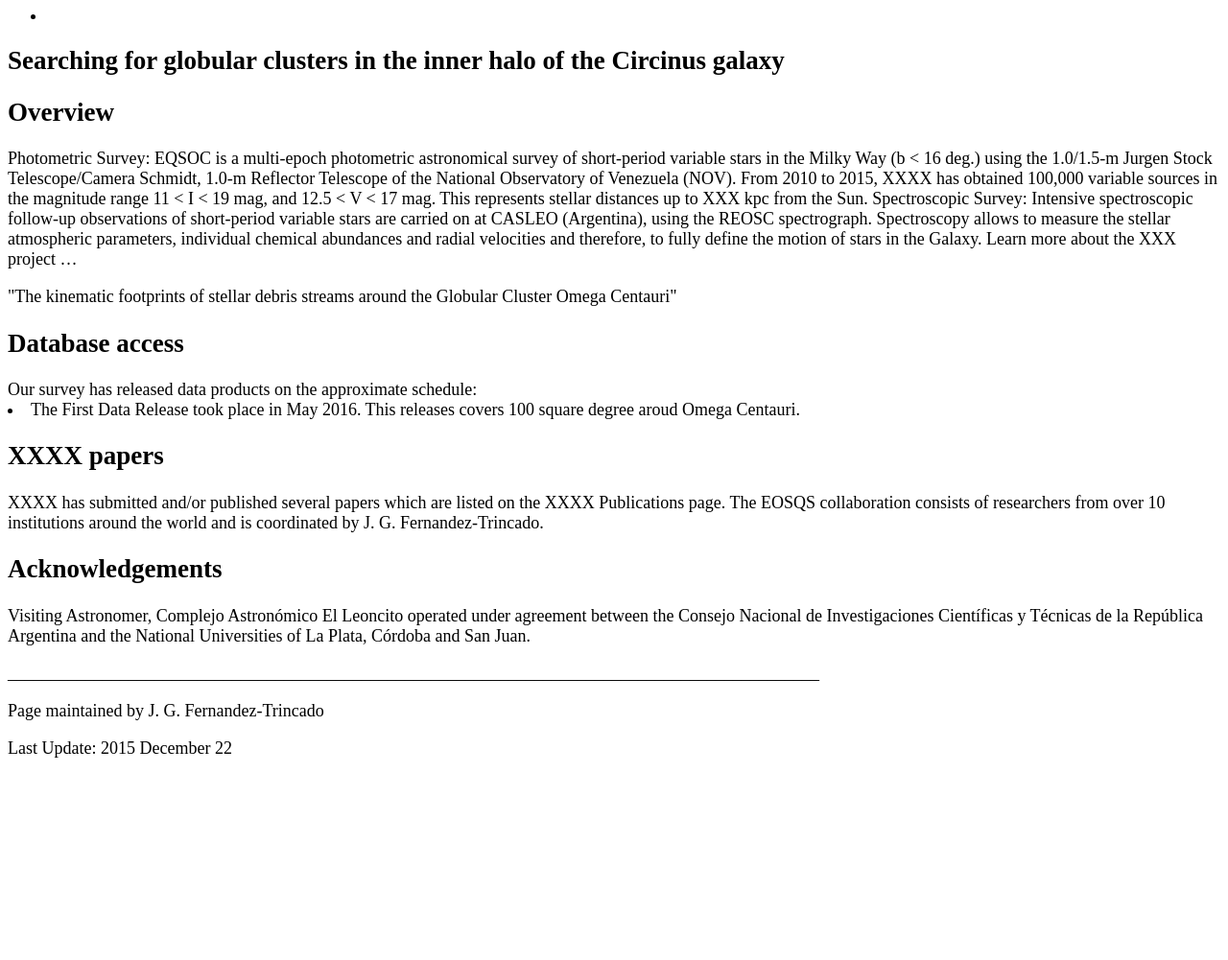
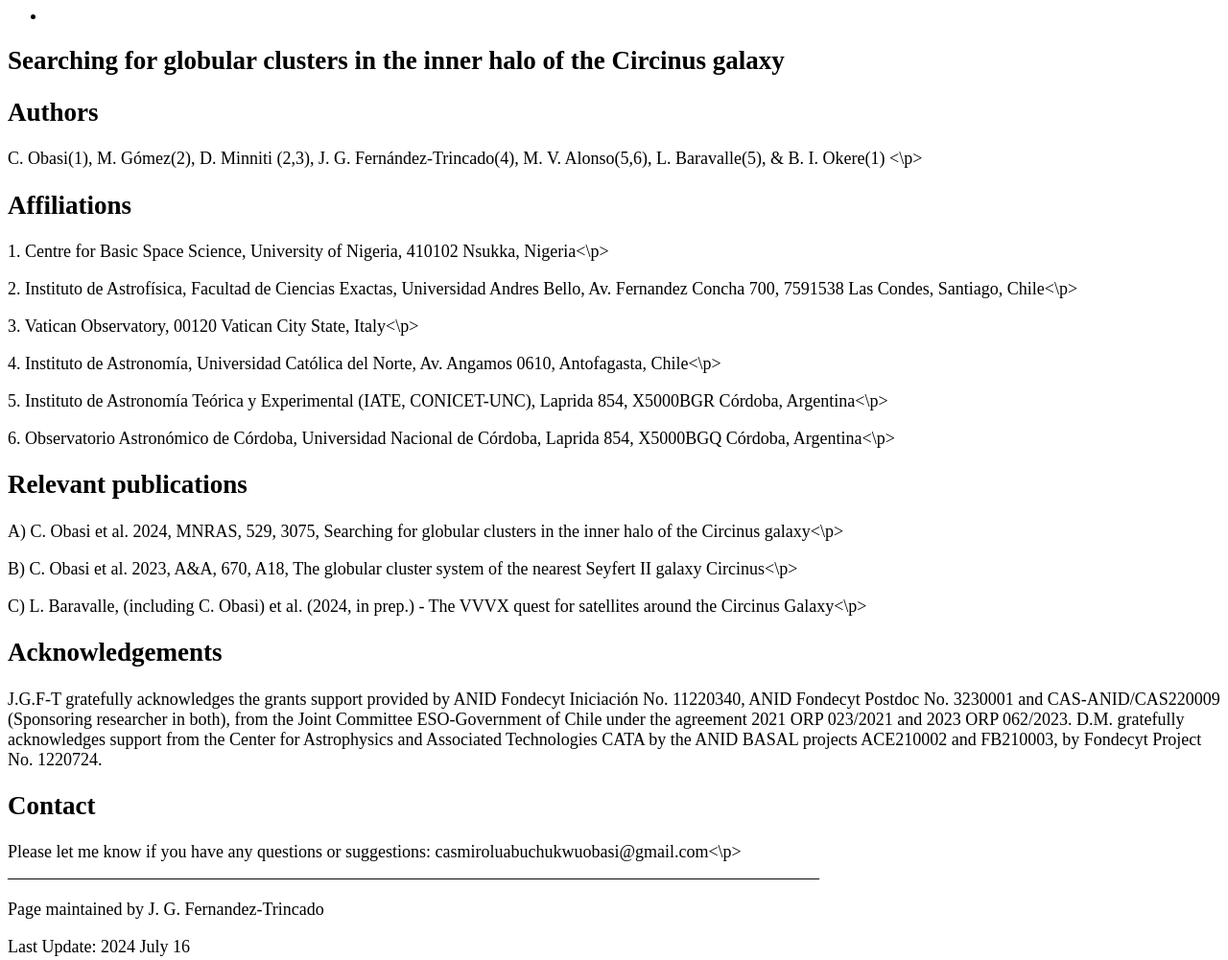
Before and after one commit to Fernandez-Trincado/Obasi, a plain HTML site: page index.html in a window 1280 px wide. Shown: the whole page at 96% size. Before the commit the page ends 809 px from the top, so only its background shows below. Drawn offline with Linux system fonts and the light colour scheme.

Commit message:
Update index.html

```diff
--- a/index.html
+++ b/index.html
@@ -23,61 +23,44 @@
 
 <h2>Searching for globular clusters in the inner halo of the Circinus galaxy</h2>
 
-<h2>Overview</h2>
+
+<h2>Authors</h2>
 
 <p>
-Photometric Survey: EQSOC is a multi-epoch photometric astronomical survey of short-period variable stars in the Milky Way (b < 16 deg.)
-using the 1.0/1.5-m Jurgen Stock Telescope/Camera Schmidt, 1.0-m Reflector Telescope of the National Observatory
-of Venezuela (NOV).
+C. Obasi(1), M. Gómez(2), D. Minniti (2,3), J. G. Fernández-Trincado(4), M. V. Alonso(5,6), L. Baravalle(5), & B. I. Okere(1)
+<\p>
 
-From 2010 to 2015, XXXX has obtained 100,000 variable sources in the magnitude range 11 < I < 19 mag, and 12.5 < V < 17 mag.
-This represents stellar distances up to XXX kpc from the Sun.
+<h2>Affiliations</h2>
 
-Spectroscopic Survey:  Intensive spectroscopic follow-up observations of short-period variable stars
-are carried on at CASLEO (Argentina), using the REOSC spectrograph.
+<p>1. Centre for Basic Space Science, University of Nigeria, 410102 Nsukka, Nigeria<\p>
+<p>2. Instituto de Astrofísica, Facultad de Ciencias Exactas, Universidad Andres Bello, Av. Fernandez Concha 700, 7591538 Las Condes, Santiago, Chile<\p>
+<p>3. Vatican Observatory, 00120 Vatican City State, Italy<\p>
+<p>4. Instituto de Astronomía, Universidad Católica del Norte, Av. Angamos 0610, Antofagasta, Chile<\p>
+<p>5. Instituto de Astronomía Teórica y Experimental (IATE, CONICET-UNC), Laprida 854, X5000BGR Córdoba, Argentina<\p>
+<p>6. Observatorio Astronómico de Córdoba, Universidad Nacional de Córdoba, Laprida 854, X5000BGQ Córdoba, Argentina<\p>
 
-Spectroscopy allows to measure the stellar atmospheric parameters, individual chemical abundances and
-radial velocities and therefore, to fully define the motion of stars in the Galaxy.
+<h2>Relevant publications</h2>
 
-Learn more about the XXX project …
-
-</p>
-
-
-"The kinematic footprints of stellar debris streams around the Globular Cluster Omega Centauri"
-
-
-<h2>Database access</h2>
-
-Our survey has released data products on the approximate schedule:
-
-<LI> The First Data Release took place in May 2016. This releases covers 100 square degree aroud Omega Centauri.
-
-
-
-<h2>XXXX papers</h2>
-
- XXXX has submitted and/or published several papers which are listed on the XXXX Publications page.
-
-
-The EOSQS collaboration
-consists of researchers from over 10 institutions around the world and is coordinated by J. G. Fernandez-Trincado.
-
-
+<p> A) C. Obasi et al. 2024, MNRAS, 529, 3075, Searching for globular clusters in the inner halo of the Circinus galaxy<\p>
+<p> B) C. Obasi et al. 2023, A&A, 670, A18, The globular cluster system of the nearest Seyfert II galaxy Circinus<\p>
+<p> C) L. Baravalle, (including C. Obasi) et al. (2024, in prep.) - The VVVX quest for satellites around the Circinus Galaxy<\p>
 
 <h2>Acknowledgements</h2>
 
 <p>
-Visiting Astronomer, Complejo Astronómico El Leoncito operated under agreement between the Consejo Nacional de Investigaciones Científicas y
-Técnicas de la República Argentina and the National Universities of La Plata, Córdoba and San Juan.
+J.G.F-T gratefully acknowledges the grants support provided by ANID Fondecyt Iniciación No. 11220340, ANID Fondecyt Postdoc No. 3230001 and CAS-ANID/CAS220009 (Sponsoring researcher in both), from the Joint Committee ESO-Government of Chile under the agreement 2021 ORP 023/2021 and 2023 ORP 062/2023. D.M. gratefully acknowledges support from the Center for Astrophysics and Associated Technologies CATA by the ANID BASAL projects ACE210002 and FB210003, by Fondecyt Project No. 1220724.
 </p>
+
+<h2>Contact</h2>
+
+<p>Please let me know if you have any questions or suggestions: casmiroluabuchukwuobasi@gmail.com<\p>
 
 ______________________________________________________________________________________________
 <p>
 Page maintained by J. G. Fernandez-Trincado
 </p>
 <p>
- Last Update: 2015 December 22
+ Last Update: 2024 July 16
  </p>
 
 
```
